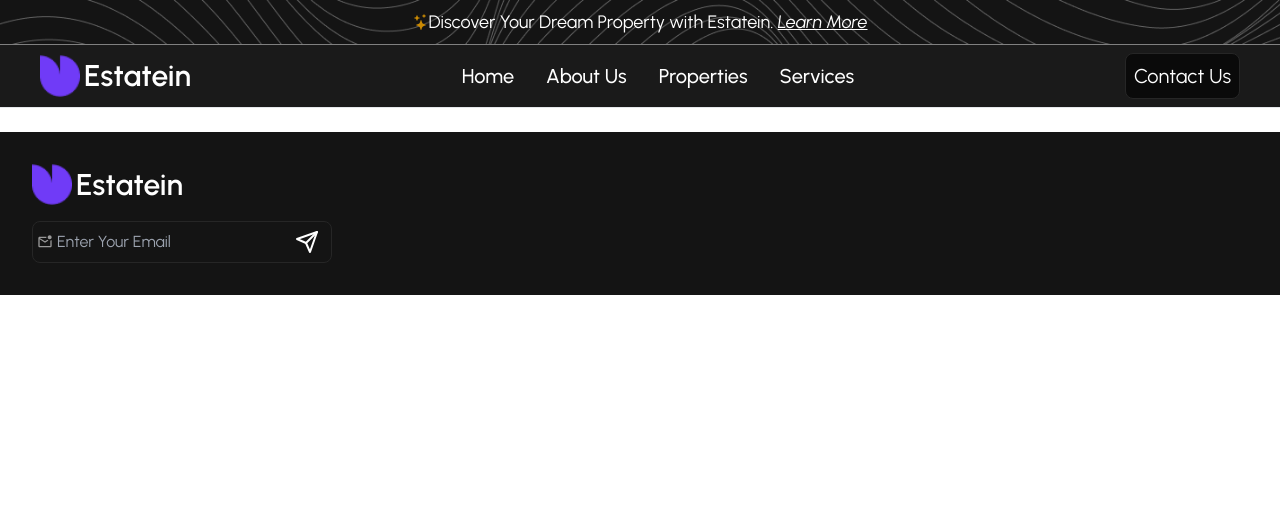
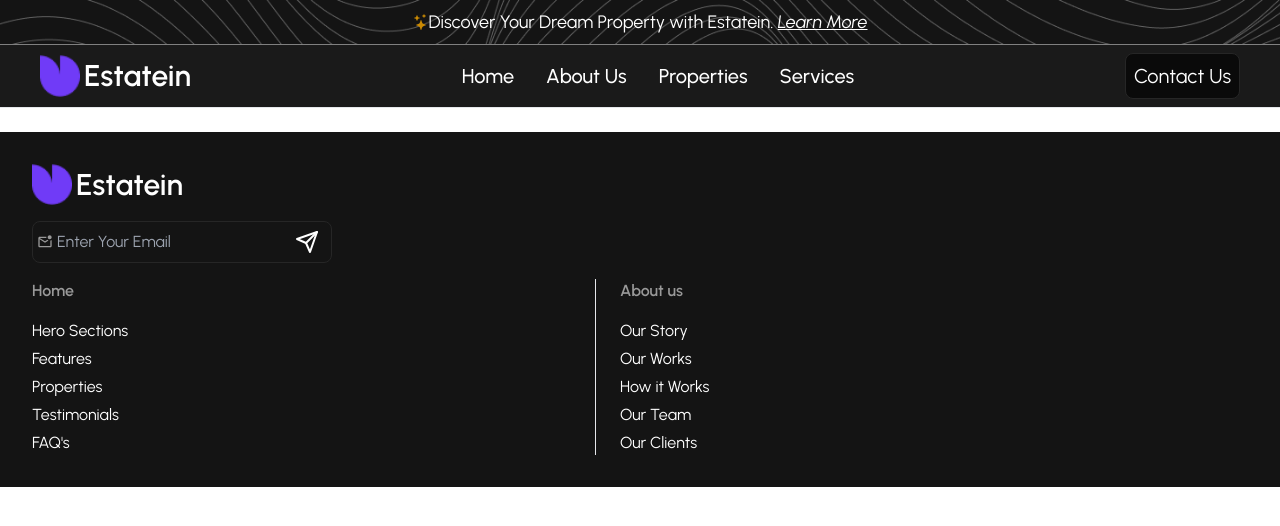
Before and after one commit to Kezmandre/Real-Estate, a React (Vite) app in the folder front-end/: page / in a window 1280 px wide. Shown: the top 526 px of the page. Built offline with nearby package versions, Linux system fonts and the light colour scheme.

Commit message:
footer update

```diff
--- a/front-end/src/Component/Footer/Footer.jsx
+++ b/front-end/src/Component/Footer/Footer.jsx
@@ -12,7 +12,7 @@ export const Footer = () => {
             Estatein
           </p>
         </div>
-        <div className=" relative w-[300px] p-1 searchInput flex justify-between items-center">
+        <div className=" relative w-[300px] p-1 mb-4 searchInput flex justify-between items-center ">
           <div className="flex justify-start items-center">
             <MdOutlineMarkEmailUnread className="text-[#999]" />
             <input
@@ -23,6 +23,30 @@ export const Footer = () => {
           </div>
           <LuSend className="text-white text-2xl mr-2 cursor-pointer" />
         </div>
+        <div className="flex flex-col" >
+            <div className="flex justify-start font-Urbanist">
+                <div className="w-1/2 border-r mr-6 ">
+                    <h3 className="text-[#999] pb-4 font-semibold">Home</h3>
+                    <ul className="text-white">
+                        <li className="pb-1">Hero Sections</li>
+                        <li className="pb-1">Features</li>
+                        <li className="pb-1">Properties</li>
+                        <li className="pb-1">Testimonials</li>
+                        <li>FAQ's</li>
+                    </ul>
+                </div>
+                <div className="w-1/2">
+                    <h3 className="text-[#999] pb-4 font-semibold">About us</h3>
+                    <ul className="text-white">
+                        <li className="pb-1">Our Story</li>
+                        <li className="pb-1">Our Works</li>
+                        <li className="pb-1">How it Works</li>
+                        <li className="pb-1">Our Team</li>
+                        <li>Our Clients</li>
+                    </ul>
+                </div>
+            </div>
+        </div>
       </div>
     </div>
   );
```
